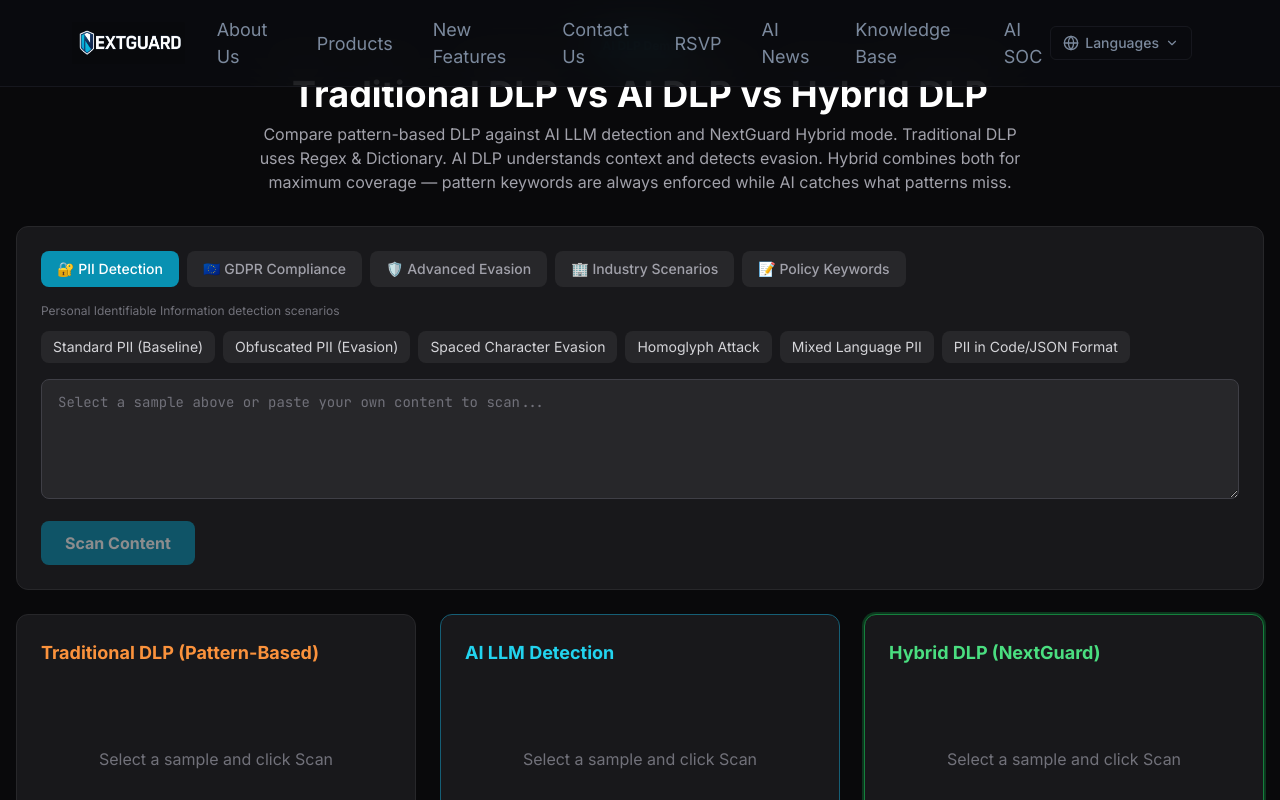
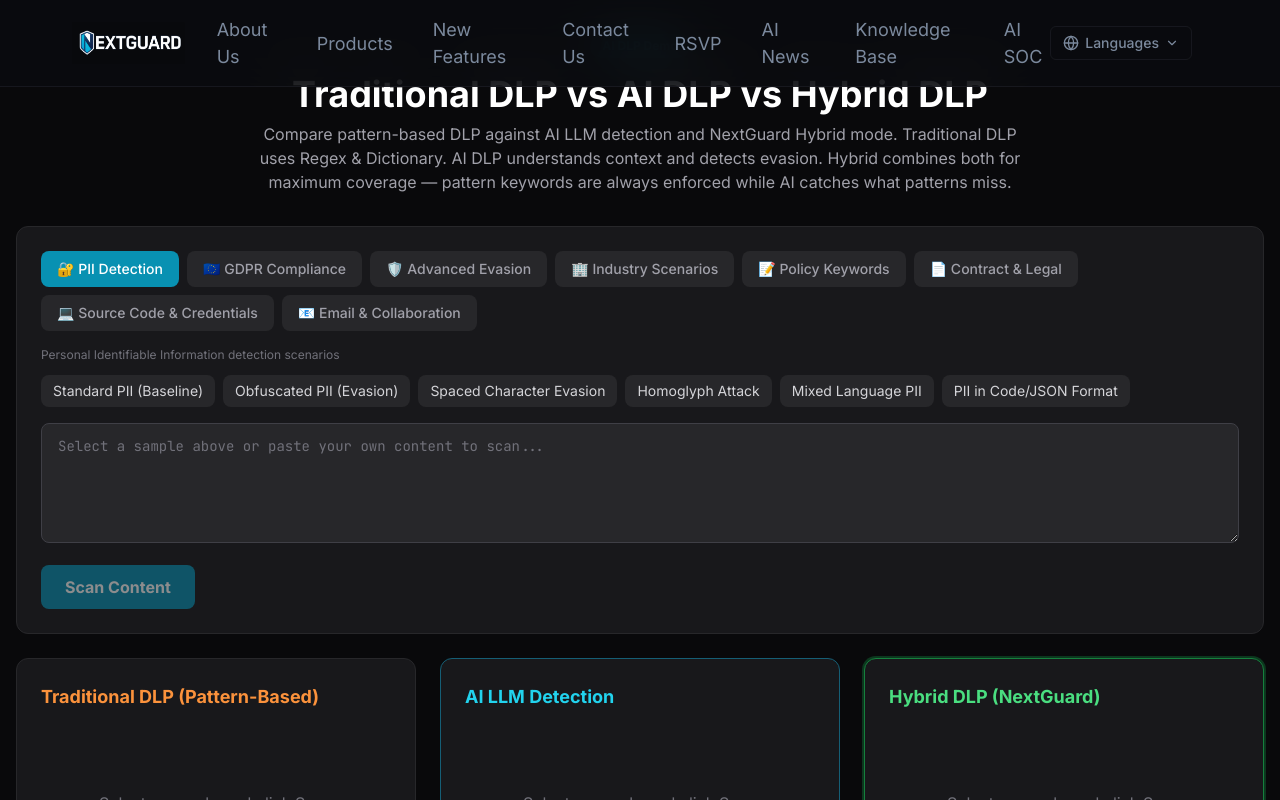
Before and after one commit to NextGuard-hk/nextguard-website, a Next.js app: page /ai-dlp-demo in a window 1280 px wide. Shown: the top 800 px of the page. Built offline with nearby package versions, Linux system fonts and the light colour scheme.

Commit message:
feat: add enterprise scenarios - Contract/Legal, Source Code/Credentials, Email/Collaboration

```diff
--- a/app/ai-dlp-demo/page.tsx
+++ b/app/ai-dlp-demo/page.tsx
@@ -63,6 +63,40 @@ const SAMPLE_CATEGORIES = [
       { name: 'Password in Text', content: 'Please use password: Admin123! to access the internal portal.' },
       { name: 'Mixed Keywords', content: 'INTERNAL ONLY - Do not distribute\nThis secret project codenamed Phoenix is classified.\nAll documents marked confidential must be encrypted.' },
     ]
+  },
+    {
+    category: 'Contract & Legal',
+    icon: '\ud83d\udcc4',
+    description: 'Simulate DLP scanning contract text, NDA clauses, M&A terms extracted from real business documents',
+    samples: [
+      { name: 'NDA Agreement Excerpt', content: 'NON-DISCLOSURE AGREEMENT\n\nThis Agreement is entered into as of 15 February 2026 between NextGuard Technology Limited ("Disclosing Party") and Skyguard Holdings Co. Ltd. ("Receiving Party").\n\n1. CONFIDENTIAL INFORMATION\nThe Receiving Party agrees to keep strictly confidential all proprietary information including but not limited to: source code, customer lists, financial projections, product roadmaps, and pricing structures disclosed by the Disclosing Party.\n\n2. RESTRICTED PERSONNEL\nAccess shall be limited to: James Wong (CEO, HKID: K234567(8), james.wong@nextguard.com), Sarah Lam (CTO, HKID: L345678(9), sarah.lam@nextguard.com).\n\n3. PENALTY\nBreach of this agreement shall result in liquidated damages of HKD 5,000,000.' },
+      { name: 'M&A Term Sheet', content: 'STRICTLY CONFIDENTIAL - PROJECT PHOENIX\nMERGER & ACQUISITION TERM SHEET\n\nTarget Company: DataShield Asia Pte Ltd\nAcquirer: NextGuard Technology Limited\nProposed Valuation: USD 12,500,000 (pre-money)\nDeal Structure: 70% cash + 30% equity swap\n\nKey Personnel Retained:\n- Dr. Chan Ming Fai (Founder, HKID: M456789(0)) - 24 month earnout\n- Ms. Wong Pui Yi (VP Engineering) - 18 month retention package HKD 1,800,000\n\nBank Escrow: HSBC Account 412-567890-123 (HKD 3,750,000 deposit)\n\nDO NOT CIRCULATE - Attorney-Client Privileged' },
+      { name: 'Vendor Contract PII', content: 'SERVICE AGREEMENT - SCHEDULE A\nVendor: TechPro Solutions Ltd\nClient Contact: Mr. Raymond Cheung, HKID P567890(1), +852 9123 4567, raymond.cheung@techpro.com.hk\n\nPayment Terms:\n- Monthly retainer: HKD 85,000\n- Bank: Bank of China, Account: 01287654321, Branch: Central\n- Authorised signatory: Raymond Cheung\n\nINTERNAL ONLY - Procurement reference: PROC-2026-0089\nDo not distribute outside Finance and Legal departments.' },
+      { name: 'Employment Contract', content: 'EMPLOYMENT CONTRACT (CONFIDENTIAL)\n\nEmployee: Chan Siu Kwan\nHKID: Q678901(2)\nDate of Birth: 12 March 1990\nBank Account (Salary): Hang Seng Bank 218-123456-001\n\nPosition: Senior Security Engineer\nMonthly Salary: HKD 65,000\nAnnual Bonus Target: 15% of annual salary\nStock Options: 50,000 shares vesting over 4 years\n\nMedical History Declaration: No pre-existing conditions\nEmergency Contact: Chan Wai Man, +852 6543 2109 (Mother)\n\nCLASSIFIED - HR USE ONLY' },
+      { name: 'Legal Dispute Settlement', content: 'WITHOUT PREJUDICE - SETTLEMENT AGREEMENT\n\nPlaintiff: Wong Tai Shing (HKID: R789012(3))\nDefendant: Alpha Corp Ltd\nCase Number: HCA 2025/1234\n\nSettlement Amount: HKD 2,200,000\nPayment to: DBS Bank Account 003-123456-7, Wong Tai Shing\n\nTerms:\n1. Plaintiff withdraws all claims with prejudice\n2. Both parties agree to strict confidentiality\n3. No admission of liability by either party\n\nSigned: David Liu (Solicitor, PC: 12345), Liu & Partners, Central, Hong Kong\nContact: david.liu@liupartners.com.hk, +852 2345 6789' },
+    ],
+  },
+  {
+    category: 'Source Code & Credentials',
+    icon: '\ud83d\udcbb',
+    description: 'Detect API keys, database credentials, hardcoded secrets and proprietary algorithms in code files',
+    samples: [
+      { name: 'Hardcoded API Keys in Code', content: '// config.js - DO NOT COMMIT TO PUBLIC REPO\nconst config = {\n  database: {\n    host: \'db.internal.nextguard.com\',\n    user: \'admin\',\n    password: \'Ng@Pr0d#2026!Secure\',\n    port: 5432\n  },\n  stripe: {\n    secretKey: \'sk_live_51AbcDEfGhIjKlMnOpQrStUvWx12345678901234567890123456789012\',\n    webhookSecret: \'whsec_abcdef1234567890abcdef1234567890\'\n  },\n  aws: {\n    accessKeyId: \'AKIAIOSFODNN7EXAMPLE\',\n    secretAccessKey: \'wJalrXUtnFEMI/K7MDENG/bPxRfiCYEXAMPLEKEY\',\n    region: \'ap-east-1\'\n  },\n  jwt: { secret: \'mySuperSecretJWTKey_NextGuard_2026_DoNotShare\' }\n}' },
+      { name: 'Database Schema with PII', content: '-- INTERNAL: Production DB Schema Dump\n-- Server: prod-db-01.nextguard.internal\n-- Generated: 2026-02-28 03:00:00 UTC\n\nCREATE TABLE customers (\n  id SERIAL PRIMARY KEY,\n  full_name VARCHAR(100),  -- e.g. \'Chan Tai Man\'\n  hkid CHAR(10),           -- e.g. \'A123456(7)\'\n  email VARCHAR(200),      -- e.g. \'chan@example.com\'\n  credit_card_hash VARCHAR(64),\n  salary DECIMAL(12,2)     -- Confidential\n);\n\n-- Sample data (RESTRICTED - do not export):\nINSERT INTO customers VALUES (1, \'Wong Siu Ming\', \'D876543(2)\', \'wong@test.com\', \'5407123456789012\', 85000.00);\nINSERT INTO customers VALUES (2, \'Lee Ka Fai\', \'E234567(8)\', \'lee@example.hk\', \'4111111111111111\', 62000.00);' },
+      { name: 'DevOps Config with Secrets', content: '# docker-compose.prod.yml - RESTRICTED\n# Author: sarah.lam@nextguard.com\n\nservices:\n  api:\n    environment:\n      - DATABASE_URL=postgresql://ngadmin:Pr0d_P@ss_2026@10.0.1.5:5432/nextguard_prod\n      - REDIS_URL=redis://:RedisS3cr3t@10.0.1.6:6379\n      - SENDGRID_API_KEY=SG.abcdefghijklmnop.QRSTUVWXYZ1234567890abcdefghijklmnop\n      - TWILIO_AUTH_TOKEN=a1b2c3d4e5f6a1b2c3d4e5f6a1b2c3d4\n      - INTERNAL_ADMIN_PASSWORD=Admin@NextGuard2026!\n      - ENC_KEY=base64:dGhpcyBpcyBhIHNlY3JldCBrZXkgZm9yIE5leHRHdWFyZA==' },
+      { name: 'Source Code IP Leak', content: '// NextGuard Core DLP Engine - PROPRIETARY ALGORITHM\n// Copyright 2026 NextGuard Technology Limited\n// TRADE SECRET - Classification: STRICTLY CONFIDENTIAL\n// Unauthorised copying or distribution is prohibited\n\nexport function ngDLPScore(content: string, customerId: string): RiskScore {\n  // Proprietary risk scoring algorithm v3.2\n  // Licensed to: Skyguard Holdings (License #NG-2026-SKY-001)\n  // Licensee contact: cto@skyguard.com, +86-10-8888-9999\n  const WEIGHTS = { pii: 0.45, context: 0.30, evasion: 0.25 }\n  // ... [2840 lines of proprietary code redacted]\n}' },
+    ],
+  },
+  {
+    category: 'Email & Collaboration',
+    icon: '\ud83d\udce7',
+    description: 'Intercept sensitive data shared via email threads, Slack messages, and collaboration tools',
+    samples: [
+      { name: 'Email with Sensitive Attachment', content: 'From: james.wong@nextguard.com\nTo: partner@skyguard.com\nCC: sarah.lam@nextguard.com\nSubject: RE: Q1 2026 Financial Results - CONFIDENTIAL\nDate: 28 Feb 2026\n\nHi David,\n\nPlease find attached the Q1 board pack. Key highlights:\n- Revenue: HKD 12.3M (target: HKD 10M) ✓\n- EBITDA margin: 23.4% (improving from 18.1%)\n- New enterprise logos: Cathay Pacific, BOC HK, AIA\n\nOur HSBC operating account (612-345678-901) received the milestone payment of HKD 875,000 from AIA on 25 Feb.\n\nCustomer contact at AIA: Ms. Grace Chu (grace.chu@aia.com, +852 3919 3919, Staff ID AIA-HK-009876).\n\nThis email and attachments are STRICTLY CONFIDENTIAL. Do not forward.' },
+      { name: 'Slack Message Data Leak', content: '[Slack Export - #engineering-private]\n[2026-02-28 14:23] sarah.lam: Hey team, prod DB password needs updating. Current one is Ng@Pr0d#2026! - please update your local configs\n[2026-02-28 14:25] dev.chan: Got it. Also the AWS key AKIAIOSFODNN7EXAMPLE is still in the old repo right?\n[2026-02-28 14:26] sarah.lam: Yes, rotate it ASAP. New key will be sent to james.wong@nextguard.com\n[2026-02-28 14:28] dev.chan: Also re: the Wong account (HKID D876543(2)) - their contract is up for renewal, CC details are 5407 1234 5678 9012 exp 03/27\n[2026-02-28 14:30] sarah.lam: Mark this channel as INTERNAL ONLY please' },
+      { name: 'Teams Meeting Transcript', content: 'Microsoft Teams - Meeting Transcript\nMeeting: Board Strategy Session - PROJECT CLASSIFIED\nDate: 28 Feb 2026, 10:00-11:30 HKT\nParticipants: James Wong (CEO), Sarah Lam (CTO), Raymond Cheung (CFO)\n\n[10:05] James Wong: The acquisition target is DataShield Asia. Valuation agreed at USD 12.5M. Our banker at Goldman (contact: michael.ng@gs.com, +852 2978 1000) is coordinating escrow.\n[10:15] Raymond Cheung: Funding confirmed from our DBS account 003-456789-0. CFO personal guarantee on HKID P567890(1).\n[10:28] Sarah Lam: Engineering team of 12, including 3 on H1-B visas. Passport numbers have been shared with legal - DO NOT CIRCULATE.\n[10:45] James Wong: This transcript is STRICTLY CONFIDENTIAL - attorney-client privilege applies.' },
+      { name: 'Cloud Storage Shared Link', content: 'Shared Google Drive Link: https://drive.google.com/file/d/1aBcDeFgHiJkLmNoPqRsTuVwXyZ/view\nFile: NextGuard_Customer_Database_Feb2026.xlsx\nShared by: raymond.cheung@nextguard.com\nShared with: external-auditor@pwc.com.hk\n\nFile Contents Preview:\nCustomer ID, Name, HKID, Phone, Credit Card, Contract Value\nCUST-001, Chan Tai Man, E567890(1), +852 9876 5432, 4532 8901 2345 6789, HKD 480,000\nCUST-002, Wong Mei Ling, F234567(8), +852 6543 2109, 5407 1234 5678 9012, HKD 720,000\nCUST-003, Lee Ka Fai, G345678(9), +852 9012 3456, 371449635398431, HKD 360,000\n\nWARNING: File marked RESTRICTED - sharing with external parties requires CISO approval' },
+    ],
   },
 ]
 
```
